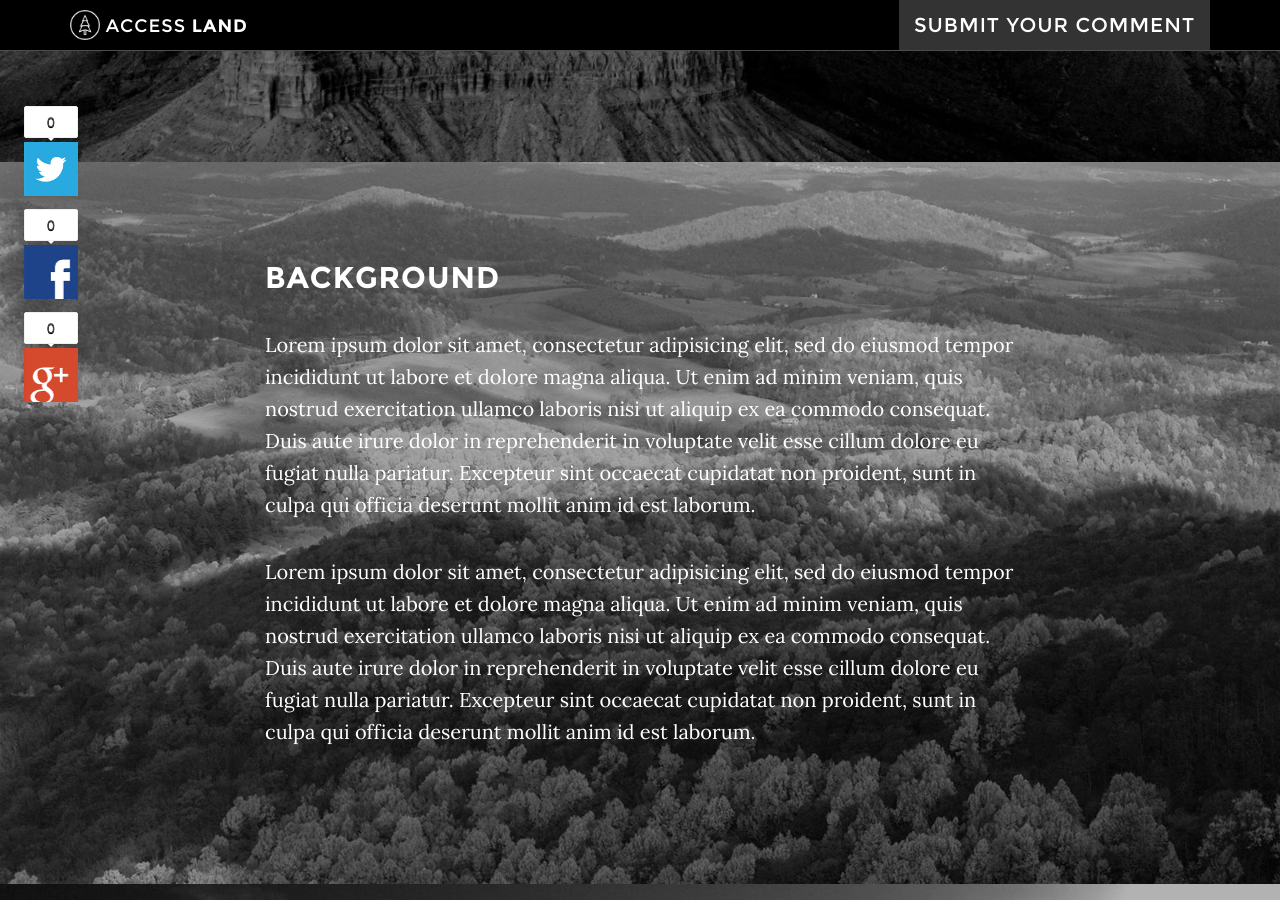
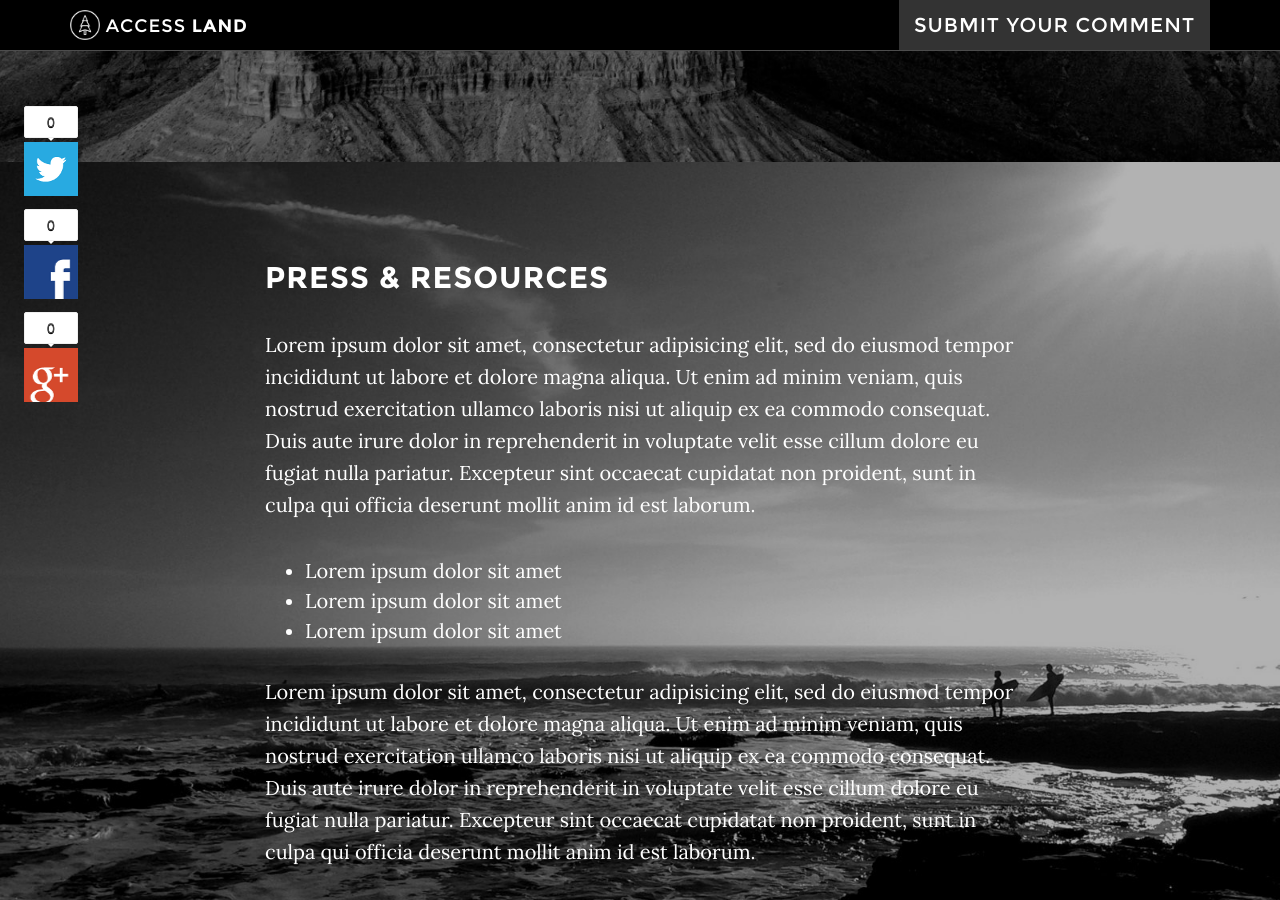
Before and after one commit to mnovinger/accessland.org, a Jekyll site: the page index.html, which Jekyll copies as it is, in a window 1280 px wide and 900 px high, scrolled down 1789 px. Built offline with Jekyll 4.4.1, drawn with Linux system fonts in a browser that asks for light colours.

Commit message:
Removed background section #30

```diff
--- a/index.html
+++ b/index.html
@@ -164,32 +164,6 @@
       </div>
     </section>
 
-
-    <section id="background" class="content-section text-center">
-      <div class="container section">
-        <div class="row">
-          <div class="col-md-8 col-md-offset-2">
-            <h2>Background</h2>
-
-            <p>Lorem ipsum dolor sit amet, consectetur adipisicing elit, sed do eiusmod
-            tempor incididunt ut labore et dolore magna aliqua. Ut enim ad minim veniam,
-            quis nostrud exercitation ullamco laboris nisi ut aliquip ex ea commodo
-            consequat. Duis aute irure dolor in reprehenderit in voluptate velit esse
-            cillum dolore eu fugiat nulla pariatur. Excepteur sint occaecat cupidatat non
-            proident, sunt in culpa qui officia deserunt mollit anim id est laborum.</p>
-
-            <p>Lorem ipsum dolor sit amet, consectetur adipisicing elit, sed do eiusmod
-            tempor incididunt ut labore et dolore magna aliqua. Ut enim ad minim veniam,
-            quis nostrud exercitation ullamco laboris nisi ut aliquip ex ea commodo
-            consequat. Duis aute irure dolor in reprehenderit in voluptate velit esse
-            cillum dolore eu fugiat nulla pariatur. Excepteur sint occaecat cupidatat non
-            proident, sunt in culpa qui officia deserunt mollit anim id est laborum.</p>
-
-          </div>
-        </div>
-      </div>
-    </section>
-
     <section id="press" class="content-section text-center">
       <div class="container section">
         <div class="row">
```
Lines whose indentation alone changed are shown as unchanged.
